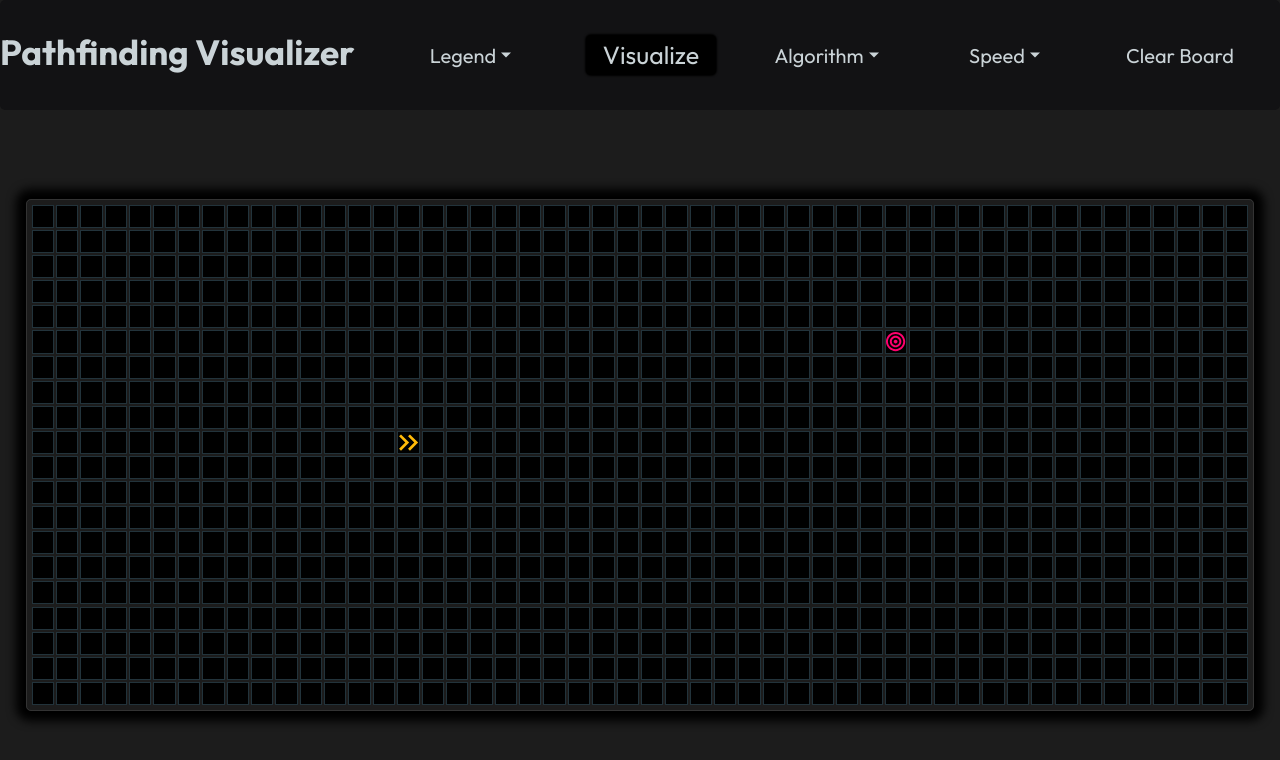
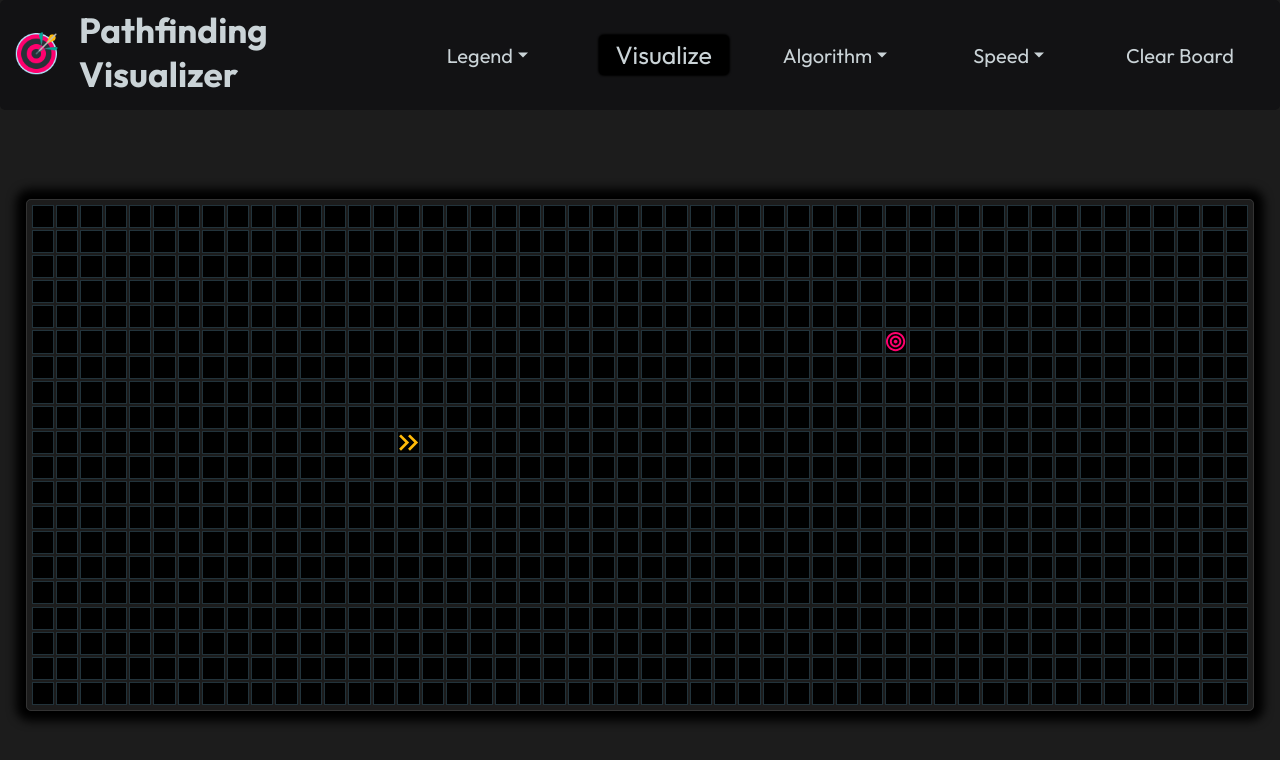
Before and after one commit to NlsnBoa/Path-Finding-Visualizer, a React (Vite) app: page / in a window 1280 px wide. Shown: the top 760 px of the page. Built offline with nearby package versions, Linux system fonts and the light colour scheme.

Commit message:
Used a PNG instead SVG for Logo on main page

```diff
--- a/src/components/Nav/Nav.module.css
+++ b/src/components/Nav/Nav.module.css
@@ -17,11 +17,12 @@ h1 {
     margin-bottom: 30px;
     font-family: 'Outfit', sans-serif;
     font-size: 35px;
-    background:  var(--text-color);
-    -webkit-background-clip: text;
+    color: var(--text-color);
+    /* background:  var(--text-color);  */
+    /* -webkit-background-clip: text;
     background-clip: text;
     -webkit-text-fill-color: transparent;
-    color:transparent;
+    color:transparent; */
     /* margin-left: 20px; */
 }
 
@@ -114,3 +115,11 @@ h1 {
     }
 
 }
+
+.titleContainer {
+    display: flex;
+    justify-content: space-between;
+    gap: 20px;
+    flex-direction: row;
+    align-items: center;
+}
--- a/src/components/Nav/Nav.tsx
+++ b/src/components/Nav/Nav.tsx
@@ -34,11 +34,12 @@ const Nav = ({
       setOpen(button);
     }
   };
-      /* <img className={styles.logo} src="/src/assets/images/PathfindingVisualizerLogo.svg" alt="Logo: Target shot with an arrow"  /> */
+
   return (
     <div className={styles.container}>
-
-      <h1 className={styles.h1}>Pathfinding Visualizer</h1>
+      <div className={[styles.conatiner, styles.titleContainer].join(' ')}>
+        <img className={styles.logo} src="src/assets/images/MainPageLogo.png" alt="Logo: Target shot with an arrow"  />
+        <h1 className={styles.h1}>Pathfinding Visualizer</h1></div>
       <div className={styles.menu}>
         <DropdownButton open={open} toggleOpen={toggleOpen} name="Legend">
           <DropdownMenu
```
Also changed, not shown: src/assets/images/MainPageLogo.png (added).
